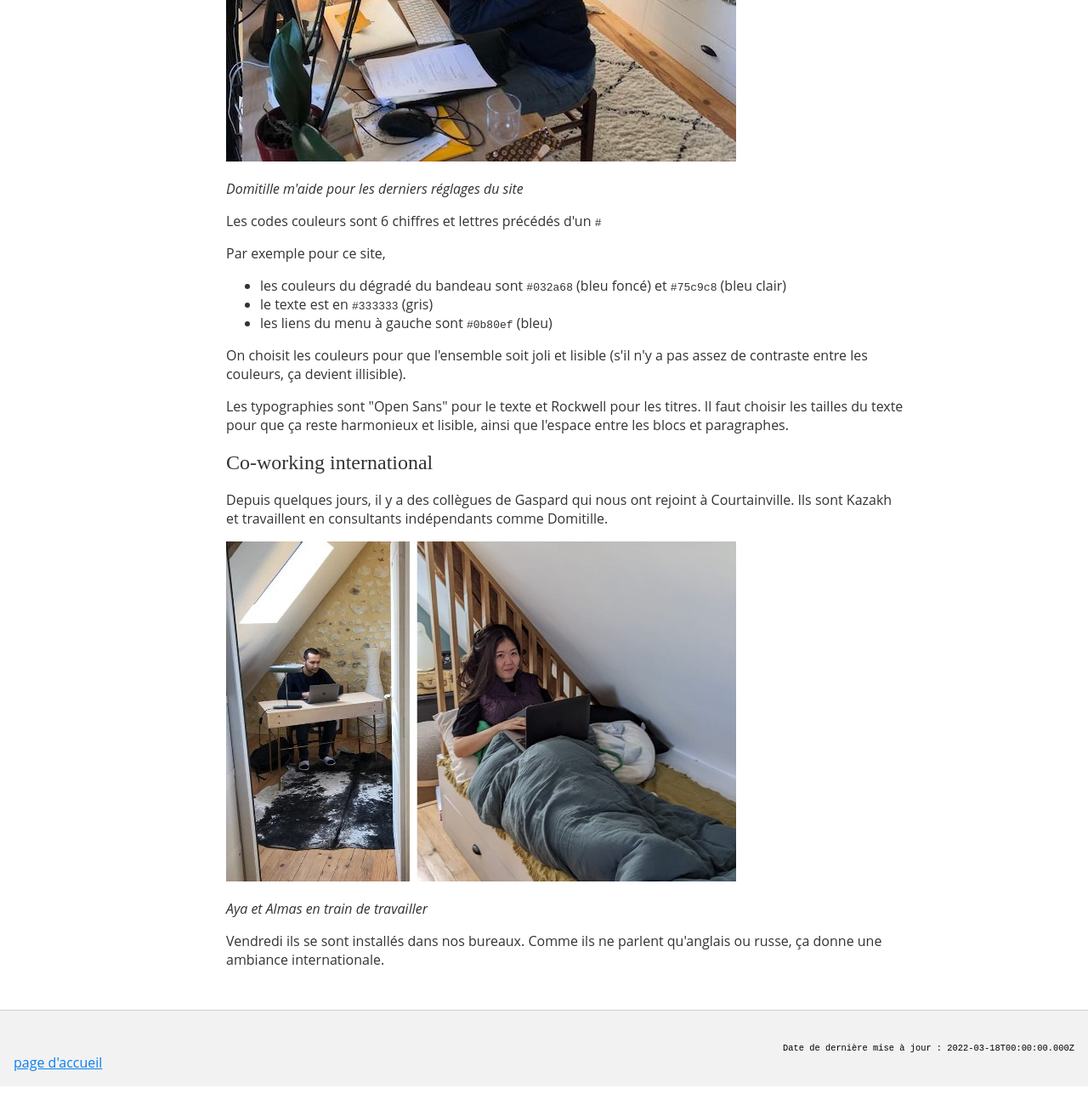
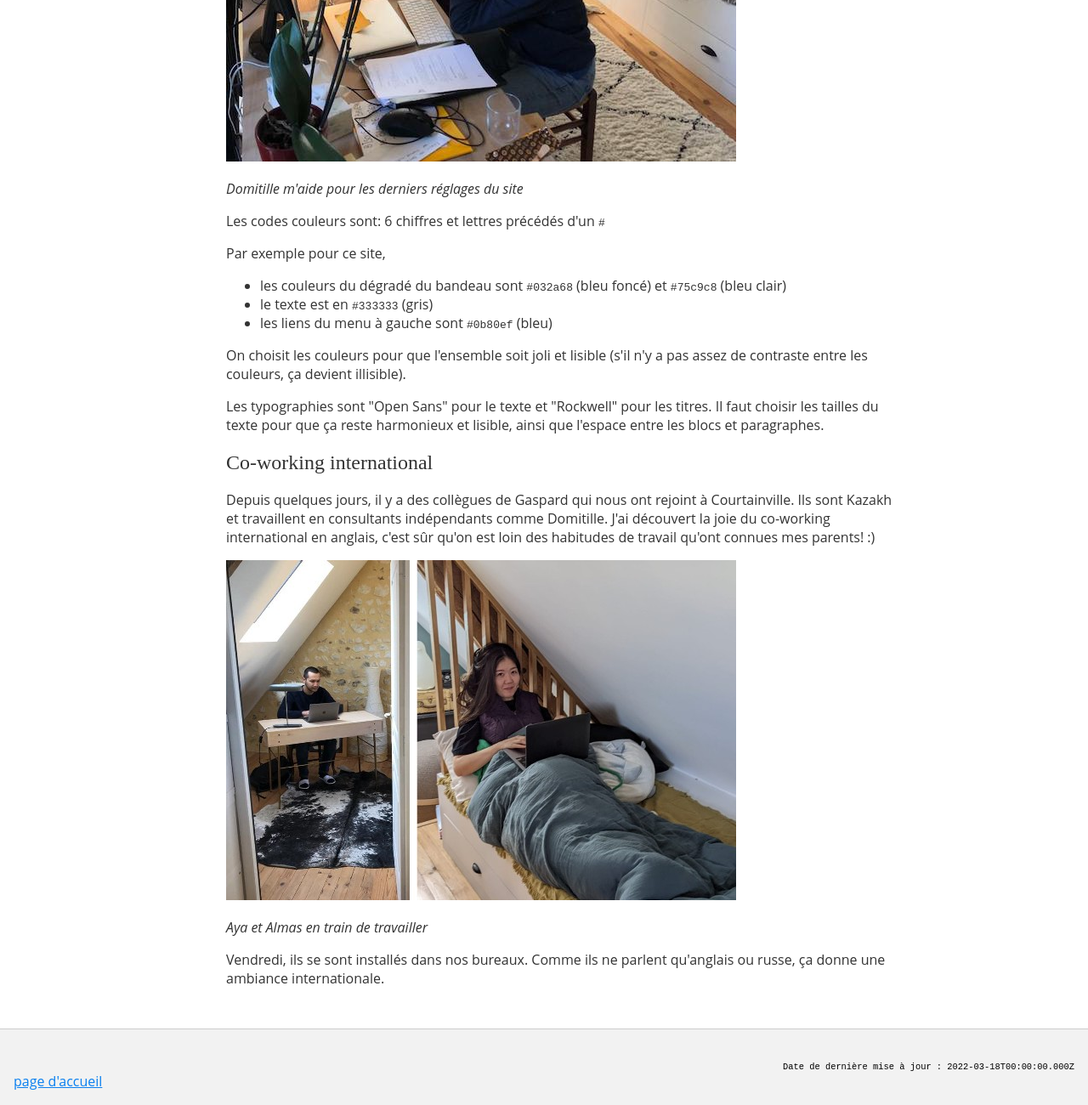
Before and after one commit to Vicosse/website, an Eleventy site: page src/articles/2022-03-18.md in a window 1280 px wide. Shown: the part 651-1951 px from the top of the page at 85% size. Before the commit the page ends 1929 px from the top, so only its background shows below. Built offline with nearby package versions, Linux system fonts and the light colour scheme; Eleventy itself is replaced by a stand-in of ours; files that its build step writes are made by us from their sources.

Commit message:
Update 2022-03-18.md

```diff
--- a/src/articles/2022-03-18.md
+++ b/src/articles/2022-03-18.md
@@ -11,11 +11,11 @@ tags:
 
 Le stage touche à sa fin, je fais les derniers ajustements sur le design, je prépare les fichiers de couleurs pour que Gaspard puisse m'aider avec le code CSS (pour la mise en page du site)
 
-![aya et almas](/assets/domivicvendredi.jpeg)
+![aide domi](/assets/domivicvendredi.jpeg)
 
 *Domitille m'aide pour les derniers réglages du site*
 
-Les codes couleurs sont 6 chiffres et lettres précédés d'un `#`
+Les codes couleurs sont: 6 chiffres et lettres précédés d'un `#`
 
 Par exemple pour ce site,
 * les couleurs du dégradé du bandeau sont `#032a68` (bleu foncé) et `#75c9c8` (bleu clair)
@@ -24,17 +24,16 @@ Par exemple pour ce site,
 
 On choisit les couleurs pour que l'ensemble soit joli et lisible (s'il n'y a pas assez de contraste entre les couleurs, ça devient illisible).
 
-Les typographies sont "Open Sans" pour le texte et Rockwell pour les titres.
+Les typographies sont "Open Sans" pour le texte et "Rockwell" pour les titres.
 Il faut choisir les tailles du texte pour que ça reste harmonieux et lisible, ainsi que l'espace entre les blocs et paragraphes.
 
 
 ## Co-working international
 
-Depuis quelques jours, il y a des collègues de Gaspard qui nous ont rejoint à Courtainville. Ils sont Kazakh et travaillent en consultants indépendants comme Domitille.
-
+Depuis quelques jours, il y a des collègues de Gaspard qui nous ont rejoint à Courtainville. Ils sont Kazakh et travaillent en consultants indépendants comme Domitille. J'ai découvert la joie du co-working international en anglais, c'est sûr qu'on est loin des habitudes de travail qu'ont connues mes parents! :)
 
 ![aya et almas](/assets/ayaalmas.jpg)
 
 *Aya et Almas en train de travailler*
 
-Vendredi ils se sont installés dans nos bureaux. Comme ils ne parlent qu'anglais ou russe, ça donne une ambiance internationale.
+Vendredi, ils se sont installés dans nos bureaux. Comme ils ne parlent qu'anglais ou russe, ça donne une ambiance internationale.
```
